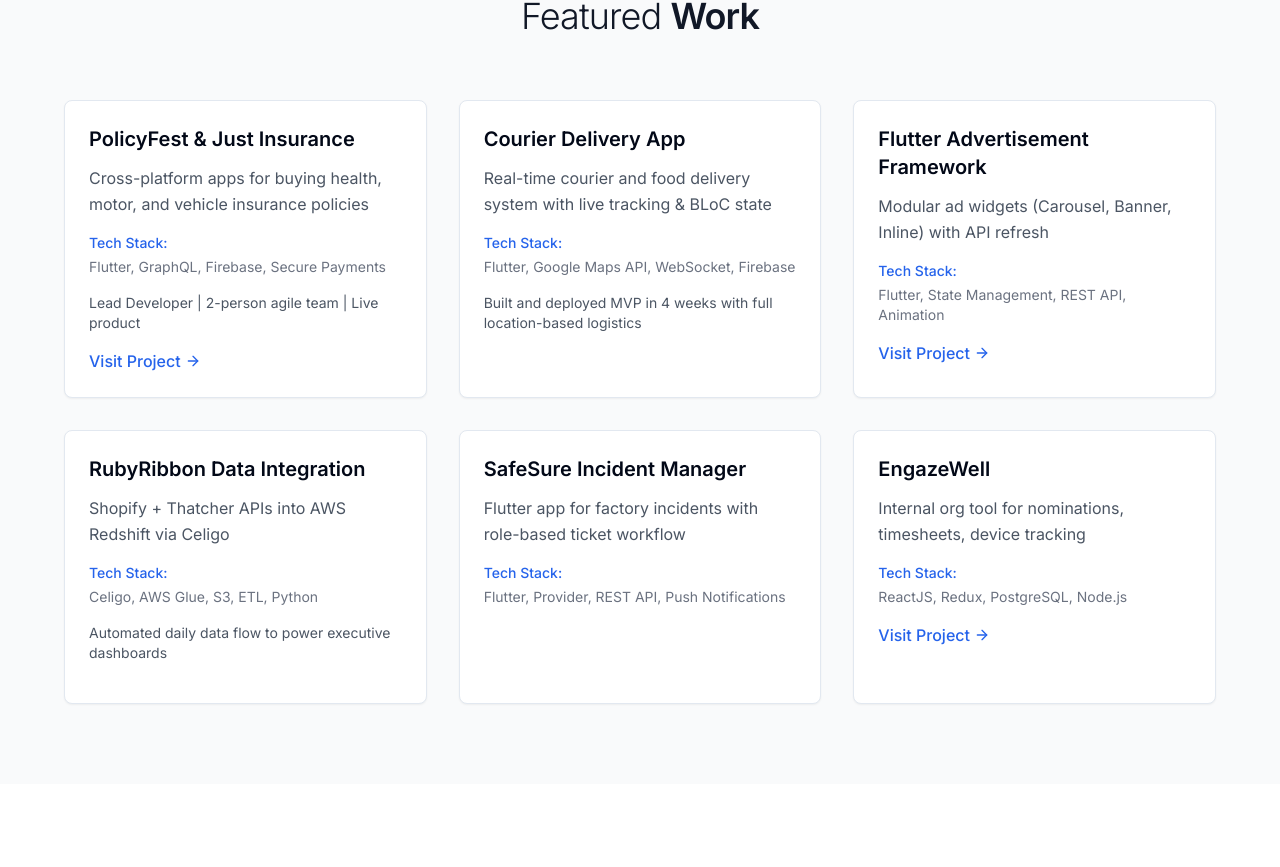
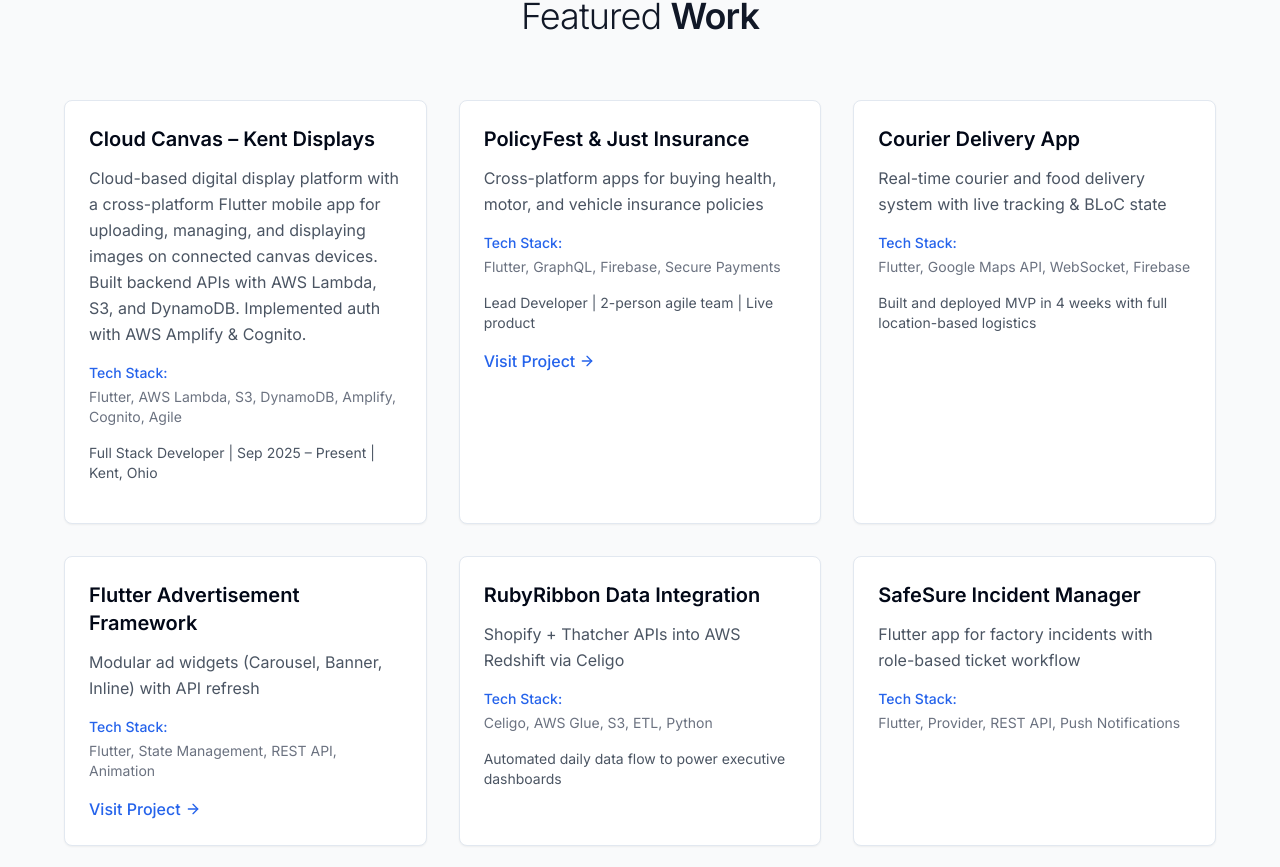
Before and after one commit to Hari36020/Hari-Portfolio, a React (Vite) app: page / in a window 1280 px wide. Shown: the part 2639-3506 px from the top of the page. Built offline with nearby package versions, Linux system fonts and the light colour scheme.

Commit message:
Add Kent Displays project
Co-authored-by: Hari36020 <55094520+Hari36020@users.noreply.github.com>

```diff
--- a/src/pages/Index.tsx
+++ b/src/pages/Index.tsx
@@ -68,6 +68,12 @@ const Index = () => {
   ];
 
   const projects = [
+    {
+      title: "Cloud Canvas – Kent Displays",
+      description: "Cloud-based digital display platform with a cross-platform Flutter mobile app for uploading, managing, and displaying images on connected canvas devices. Built backend APIs with AWS Lambda, S3, and DynamoDB. Implemented auth with AWS Amplify & Cognito.",
+      tech: "Flutter, AWS Lambda, S3, DynamoDB, Amplify, Cognito, Agile",
+      role: "Full Stack Developer | Sep 2025 – Present | Kent, Ohio"
+    },
     {
       title: "PolicyFest & Just Insurance",
       description: "Cross-platform apps for buying health, motor, and vehicle insurance policies",
```
